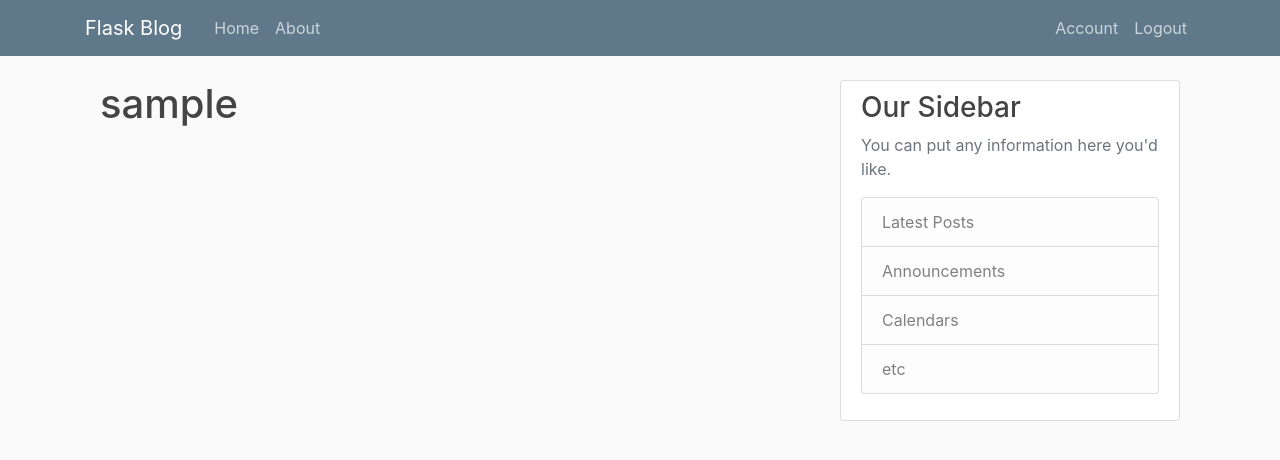
After one commit to Hallowed8/Flask-Blog, a Flask app: page /account in a window 1280 px wide. The commit adds this page. Shown: the top 460 px of the page. Run offline with Flask 2, Linux system fonts and the light colour scheme; the visitor is signed in with stand-in values (Sample User, id 1); data comes from the database, SQL or seed files in the repository.

Commit message:
added user authentication and basic account page

```diff
--- a/flaskblog/__init__.py
+++ b/flaskblog/__init__.py
@@ -10,5 +10,7 @@ app.config['SQLALCHEMY_DATABASE_URI'] = 'sqlite:///site.db'
 db = SQLAlchemy(app)
 bcrypt = Bcrypt(app)
 login_manager = LoginManager(app)
+login_manager.login_view = 'login'
+login_manager.login_message_category = 'info'
 
 from flaskblog import routes
--- a/flaskblog/routes.py
+++ b/flaskblog/routes.py
@@ -2,7 +2,7 @@ from flask import render_template, url_for, flash, redirect
 from flaskblog.models import User, Post
 from flaskblog.forms import RegistrationForm, LoginForm
 from flaskblog import app, db, bcrypt
-from flask_login import login_user
+from flask_login import login_user, current_user, logout_user, login_required
 
 posts = [
     {
@@ -31,6 +31,8 @@ def about():
 
 @app.route("/register", methods = ['GET', 'POST'])
 def register():
+    if current_user.is_authenticated:
+        return redirect(url_for('home'))
     form = RegistrationForm()
     if form.validate_on_submit():
         hashed_password = bcrypt.generate_password_hash(form.password.data).decode('utf-8')
@@ -43,14 +45,28 @@ def register():
 
 @app.route("/login", methods = ['GET', 'POST'])
 def login():
+    if current_user.is_authenticated:
+        return redirect(url_for('home'))
     form = LoginForm()
     if form.validate_on_submit():
         if form.validate_on_submit():
             user = User.query.filter_by(email = form.email.data).first()
             if user and bcrypt.check_password_hash(user.password, form.password.data):
                 login_user(user, remember=form.remember.data)
+                flash("You're now logged in.", 'success')
                 return redirect(url_for('home'))
             else:
                 flash('Unsuccessful login. Please check username and password', 'danger')
 
     return render_template('login.html', title = 'Register', form = form)
+
+@app.route('/logout')
+def logout():
+    logout_user()
+    flash("You've been logged out", 'info')
+    return redirect(url_for('home'))
+
+@app.route('/account')
+@login_required
+def account():
+    return render_template('account.html', title = 'Account')
--- /dev/null
+++ b/flaskblog/templates/account.html
@@ -0,0 +1,4 @@
+{% extends "layout.html" %}
+{% block content %}
+    <h1>{{ current_user.username }}</h1>
+{% endblock %}
--- a/flaskblog/templates/layout.html
+++ b/flaskblog/templates/layout.html
@@ -29,8 +29,13 @@
                   </div>
                   <!-- Navbar Right Side -->
                   <div class="navbar-nav">
+                    {% if current_user.is_authenticated %}
+                    <a class="nav-item nav-link" href="{{ url_for('account') }}">Account</a>
+                    <a class="nav-item nav-link" href="{{ url_for('logout') }}">Logout</a>
+                    {% else %}
                     <a class="nav-item nav-link" href="{{ url_for('login') }}">Login</a>
                     <a class="nav-item nav-link" href="{{ url_for('register') }}">Register</a>
+                    {% endif %}
                   </div>
                 </div>
               </div>
```
